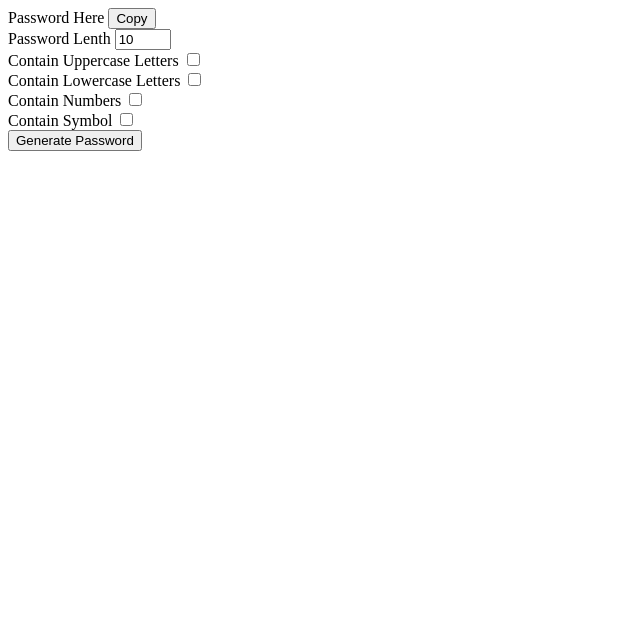
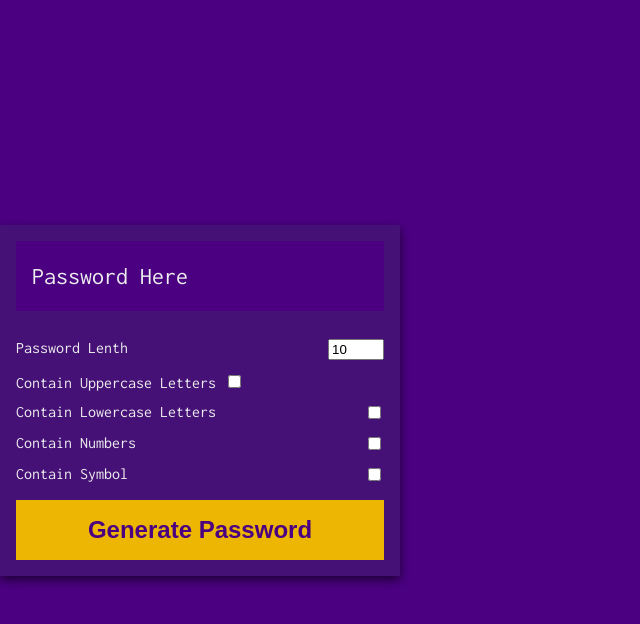
Before and after one commit to iamkapilkadge08/Password-Generator, a plain HTML site: page index.html in a window 1280 px wide. Shown: the whole page, without its empty margins (0-640 px from the left). Drawn offline with Linux system fonts and the light colour scheme.

Commit message:
add css file

```diff
--- a/index.html
+++ b/index.html
@@ -6,6 +6,7 @@
     <meta http-equiv="X-UA-Compatible" content="IE=edge">
     <meta name="viewport" content="width=device-width, initial-scale=1.0">
     <title>Password Genrator</title>
+    <link rel="stylesheet" href="main.css">
 </head>
 
 <body>
--- /dev/null
+++ b/main.css
@@ -0,0 +1,80 @@
+@import url('https://fonts.googleapis.com/css?family=Inconsolata');
+
+*{
+    box-sizing: border-box;
+}
+
+body{
+    margin: 0;
+    font-family: "Inconsolata", sans-serif;
+    background-color: indigo;
+    color: #eee;
+    display: flex;
+    align-items: center;
+    min-height: 100vh;
+}
+.pw-container{
+    width: 400px;
+    background-color: rgb(69, 17, 118);
+    box-shadow: 0 4px 10px rgba(0, 0, 0, 0.6);
+}
+
+.pw-header{
+    padding: 1rem;
+}
+
+.pw{
+    width: 100%;
+    height: 70px;
+    background-color: indigo;
+    display: flex;
+    align-items: center;
+    position: relative;
+    font-size: 1.5rem;
+    padding: 1rem;
+    /* overflow:auto */
+}
+
+.pw button{
+    position: absolute;
+    top: 0;
+    right: 0;
+    transform: translate(0, 50%);
+    transition: opacity 0.2s ease, transform 0.2s ease;
+    opacity: 0;
+    background-color: rgb(35, 5, 66);
+    font-family: inherit;
+    font-weight: bold;
+    color: #fff;
+    border: none;
+    cursor: pointer;
+}
+
+.pw:hover button{
+    opacity: 1;
+    transform: translate(0, -80%);
+}
+
+.pw-body{
+    padding: 0 1rem 1rem;
+}
+
+.form-control{
+    color: #eee;
+    display: flex;
+    justify-content: space-between;
+    margin: 0.75rem 0;
+}
+
+.generate{
+    display: block;
+    background-color: #ecb602;
+    color: indigo;
+    font-weight: bold;
+    padding: 1rem;
+    font-size: 1.5rem;
+    margin-top: 1rem;
+    border: none;
+    width: 100%;
+    cursor: pointer;
+}
```
